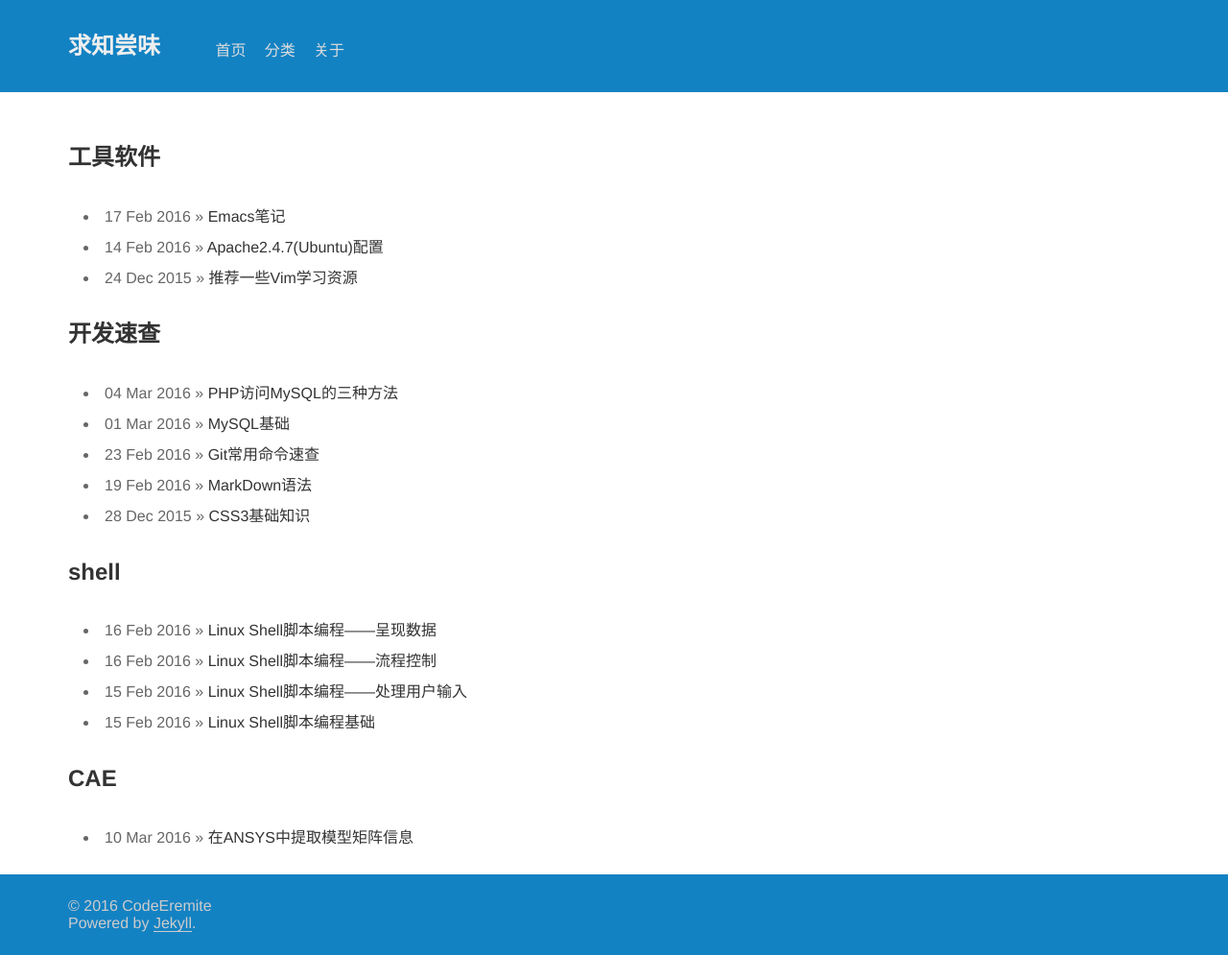
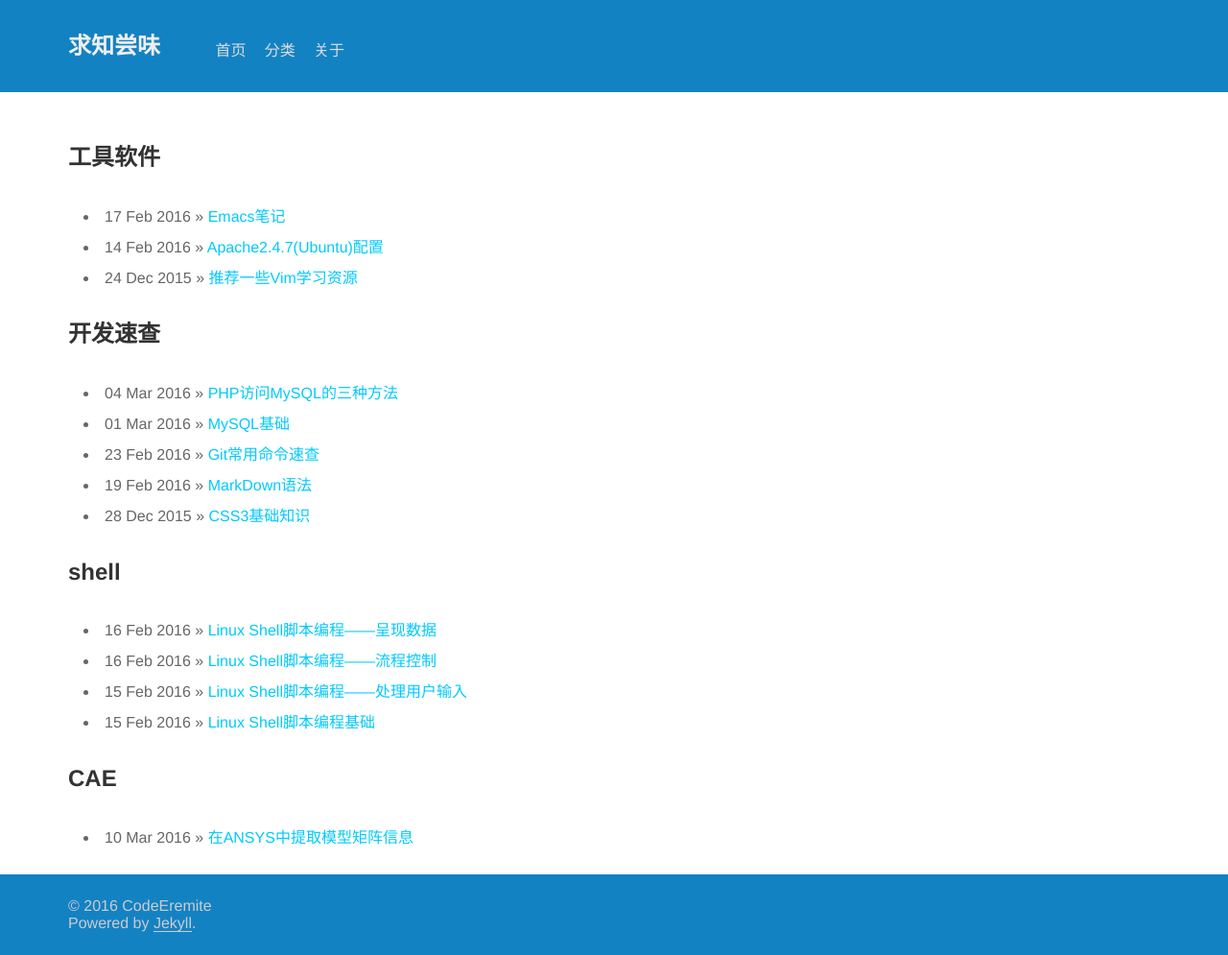
Before and after one commit to CodeEremite/codeeremite.github.io, a Jekyll site: the page built from categories.md, in a window 1280 px wide. Shown: the whole page at 96% size. Built offline with Jekyll 4.4.1, drawn with Linux system fonts in a browser that asks for light colours.

Commit message:
改变了链接的颜色

```diff
--- a/css/base.css
+++ b/css/base.css
@@ -164,13 +164,13 @@ main h3 {
 main h1 { text-align: center;}
 main a:link,
 main a:visited{
-    color: #333;
+    color: rgb(0,202,253);
 }
 
 main a:focus,
 main a:hover,
 main a:active {
-    color: rgb(0,202,253);
+    color: #333;
 }
 
 code.highlighter-rouge{
```
